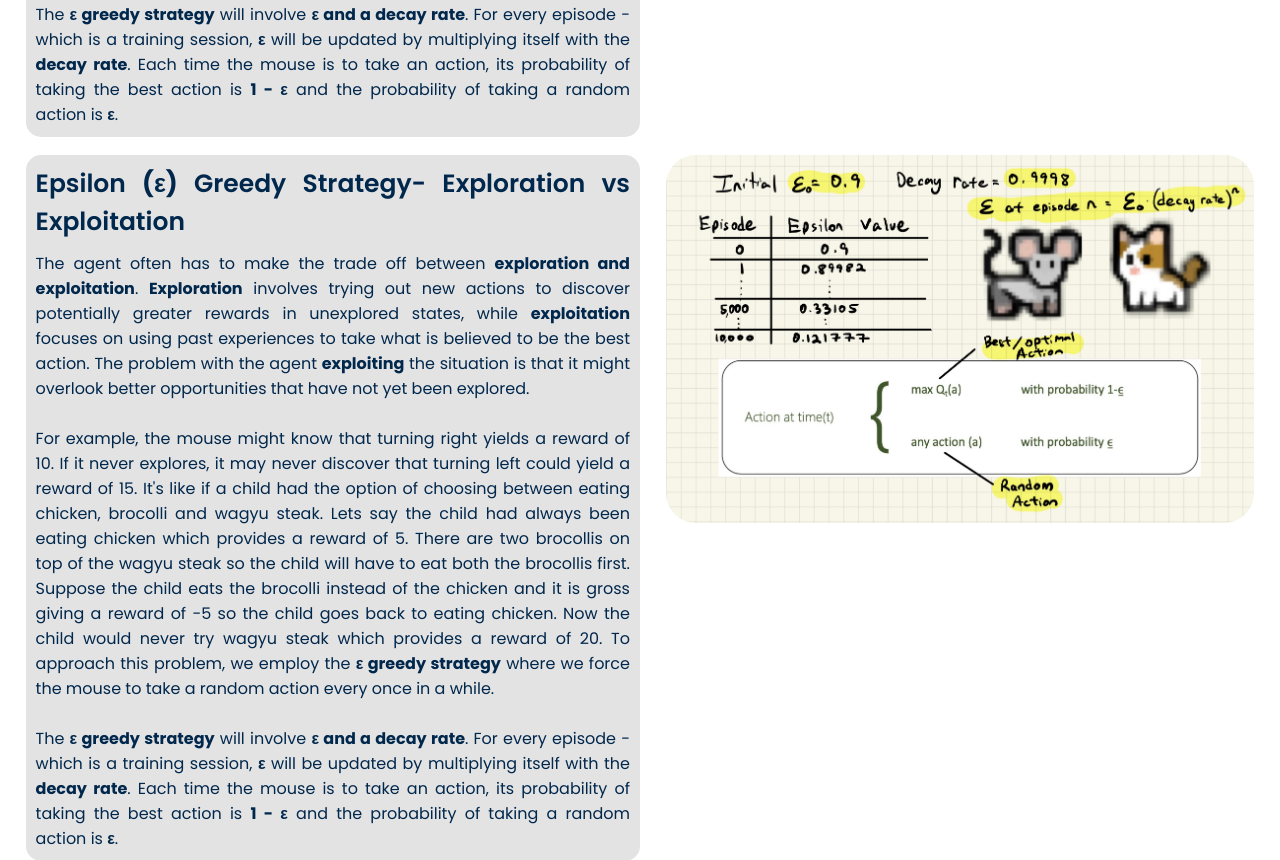
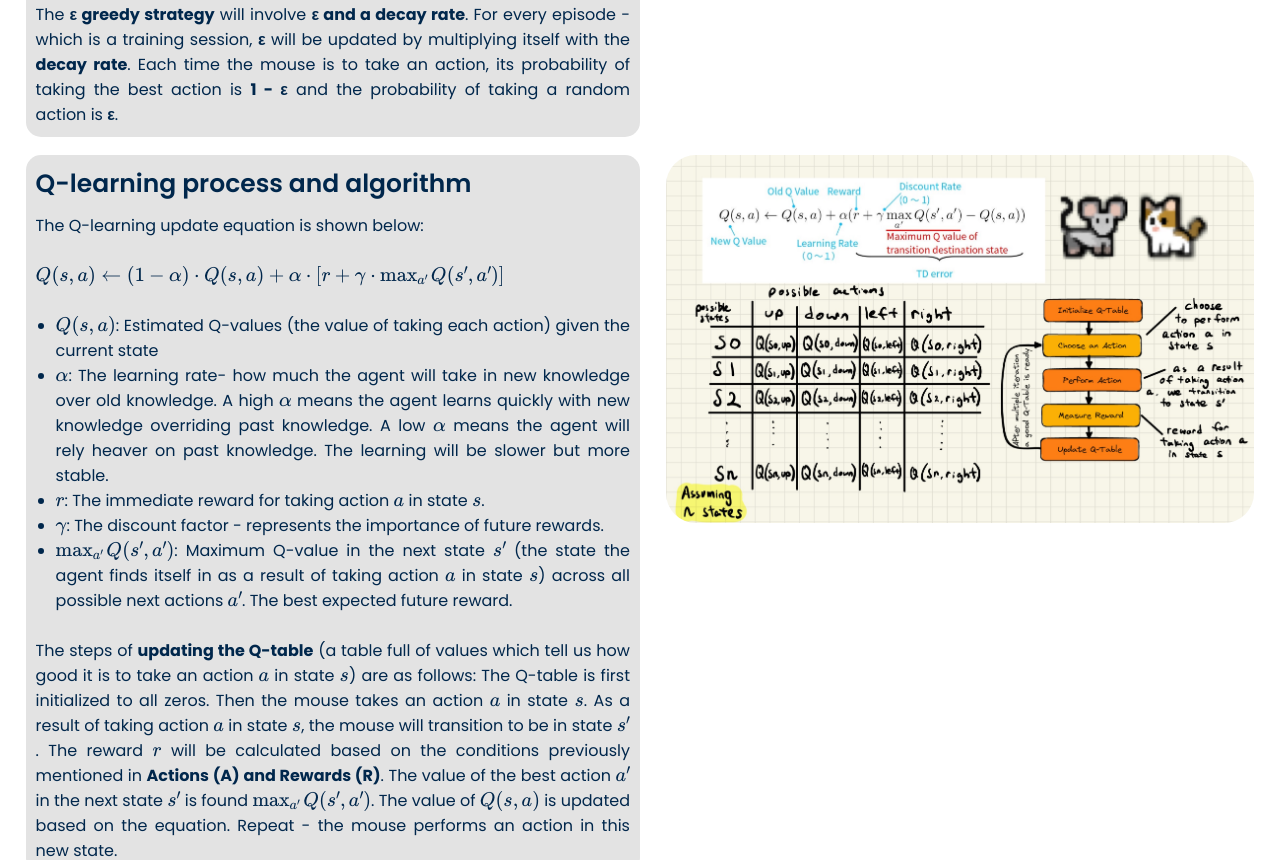
Before and after one commit to ma562/cat_mouse_2, a plain HTML site: page index.html in a window 1280 px wide. Shown: the part 3238-4098 px from the top of the page. Drawn offline with nearby package versions, Linux system fonts and the light colour scheme.

Commit message:
new check

```diff
--- a/index.html
+++ b/index.html
@@ -97,14 +97,22 @@
 		<br>
 				<div class = "dijkstra_info">
 			<div class = "dijkstra">
-				<div class = "text">Epsilon <b>(ε)</b> Greedy Strategy- Exploration vs Exploitation </div>
-				The agent often has to make the trade off between <b>exploration and exploitation</b>. <b>Exploration</b> involves trying out new actions to discover potentially greater rewards in unexplored states, while <b>exploitation</b> focuses on using past experiences to take what is believed to be the best action. The problem with the agent <b>exploiting</b> the situation is that it might overlook better opportunities that have not yet been explored. <br><br>
-
-				For example, the mouse might know that turning right yields a reward of 10. If it never explores, it may never discover that turning left could yield a reward of 15. It's like if a child had the option of choosing between eating chicken, brocolli and wagyu steak. Lets say the child had always been eating chicken which provides a reward of 5. There are two brocollis on top of the wagyu steak so the child will have to eat both the brocollis first. Suppose the child eats the brocolli instead of the chicken and it is gross giving a reward of -5 so the child goes back to eating chicken. Now the child would never try wagyu steak which provides a reward of 20. To approach this problem, we employ the <b>ε greedy strategy</b> where we force the mouse to take a random action every once in a while.<br><br>
-				The <b>ε greedy strategy</b> will involve <b>ε and a decay rate</b>. For every episode - which is a training session, <b>ε</b> will be updated by multiplying itself with the <b>decay rate</b>. Each time the mouse is to take an action, its probability of taking the best action is <b>1 - ε</b> and the probability of taking a random action is <b>ε</b>.
+				<div class = "text">Q-learning process and algorithm</div>
+				The Q-learning update equation is shown below:
+				<br><br>
+				<strong>\( Q(s, a) \leftarrow (1 - \alpha) \cdot Q(s, a) + \alpha \cdot [r + \gamma \cdot \max_{a'} Q(s', a')] \)</strong><br><br>
+				<ul class = "shift">
+					<li>\( Q(s, a)\): Estimated Q-values (the value of taking each action) given the current state</li>
+					<li>\(\alpha \): The learning rate- how much the agent will take in new knowledge over old knowledge. A high \(\alpha \) means the agent learns quickly with new knowledge overriding past knowledge. A low \(\alpha \) means the agent will rely heaver on past knowledge. The learning will be slower but more stable.</li>
+					<li>\(r\): The immediate reward for taking action \(a\) in state \(s\).</li>
+					<li>\(\gamma\): The discount factor - represents the importance of future rewards.</li>
+					<li>\(\max_{a'} Q(s', a')\): Maximum Q-value in the next state \(s'\) (the state the agent finds itself in as a result of taking action \(a\) in state \(s\)) across all possible next actions \(a'\). The best expected future reward.</li>
+				</ul>
+				<br>
+				The steps of <b>updating the Q-table</b> (a table full of values which tell us how good it is to take an action \(a\) in state \(s\)) are as follows: The Q-table is first initialized to all zeros. Then the mouse takes an action \(a\) in state \(s\). As a result of taking action \(a\) in state \(s\), the mouse will transition to be in state \(s'\). The reward \(r\) will be calculated based on the conditions previously mentioned in <b>Actions (A) and Rewards (R)</b>. The value of the best action \(a'\) in the next state \(s'\) is found \(\max_{a'} Q(s', a')\). The value of \( Q(s, a)\) is updated based on the equation. Repeat - the mouse performs an action in this new state.
 			</div>
 			<div class = "state1_image">
-				<img src = "images/epsilon.png" class = "pic" width = "100%" alt = "">
+				<img src = "images/qlearn.png" class = "pic" width = "100%" alt = "">
 			</div>
 		</div>
 		<br>
```
